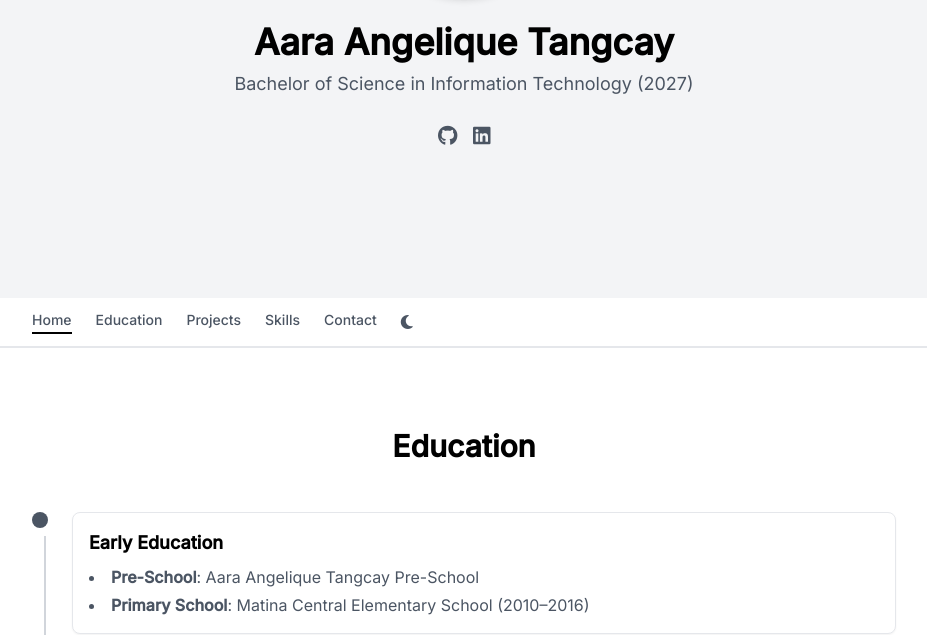
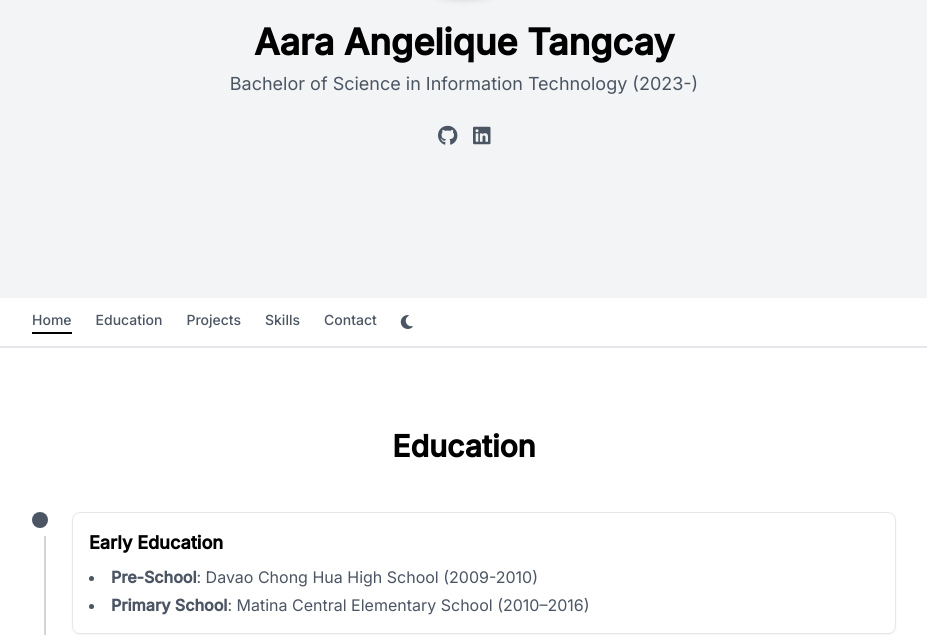
Before and after one commit to nihaokailan/porfolio, a plain HTML site: page index.html in a window 1280 px wide. Shown: the part 342-977 px from the top of the page, without its empty margins (176-1103 px from the left). Drawn offline with nearby package versions, Linux system fonts and the light colour scheme.

Commit message:
Update index.html

```diff
--- a/index.html
+++ b/index.html
@@ -4,13 +4,13 @@
   <meta charset="UTF-8">
   <meta name="viewport" content="width=device-width, initial-scale=1.0">
   <title>Aara Angelique Tangcay - Portfolio</title>
-  <!-- Tailwind CSS -->
+
   <script src="https://cdn.tailwindcss.com"></script>
-  <!-- Font Awesome -->
+
   <link rel="stylesheet" href="https://cdnjs.cloudflare.com/ajax/libs/font-awesome/6.4.2/css/all.min.css">
-  <!-- Animate.css -->
+
   <link rel="stylesheet" href="https://cdnjs.cloudflare.com/ajax/libs/animate.css/4.1.1/animate.min.css"/>
-  <!-- Google Fonts -->
+
   <link href="https://fonts.googleapis.com/css2?family=Poppins:wght@300;400;600&family=Inter:wght@300;400;500&display=swap" rel="stylesheet">
   <style>
     body {
@@ -55,12 +55,12 @@
   </style>
 </head>
 <body class="bg-white text-black">
-  <!-- Hero Section -->
+
   <section id="home" class="min-h-[60vh] sm:min-h-[80vh] flex items-center bg-gray-100 py-12 sm:py-20">
     <div class="max-w-4xl mx-auto px-4 text-center animate__animated animate__fadeIn">
       <img src="./assets/profilepic.jpg" onerror="this.src='https://via.placeholder.com/150'" alt="Profile Picture" class="w-32 sm:w-48 h-32 sm:h-48 object-cover rounded-full mx-auto mb-6 border-2 border-gray-200 shadow-md transition-transform duration-300 hover:scale-105 animate__animated animate__zoomIn">
       <h1 class="text-2xl sm:text-4xl font-bold font-poppins text-black animate__animated animate__fadeInUp">Aara Angelique Tangcay</h1>
-      <p class="text-base sm:text-lg text-gray-600 mt-2 animate__animated animate__fadeInUp animate__delay-1s">Bachelor of Science in Information Technology (2027)</p>
+      <p class="text-base sm:text-lg text-gray-600 mt-2 animate__animated animate__fadeInUp animate__delay-1s">Bachelor of Science in Information Technology (2023-)</p>
       <div class="flex justify-center space-x-4 mt-6">
         <a href="https://github.com" target="_blank" class="text-lg sm:text-xl text-gray-600 hover:text-black transition-transform duration-300 hover:scale-110 animate__animated animate__zoomIn animate__delay-2s">
           <i class="fab fa-github"></i>
@@ -72,7 +72,7 @@
     </div>
   </section>
 
-  <!-- Navbar -->
+
   <nav class="bg-white border-b border-gray-200 sticky top-0 z-50 animate__animated animate__fadeInDown">
     <div class="max-w-4xl mx-auto px-4 py-3 flex justify-between items-center">
       <button id="menuToggle" class="sm:hidden text-gray-600 hover:text-black">
@@ -91,10 +91,10 @@
     </div>
   </nav>
 
-  <!-- Divider -->
+
   <hr class="border-gray-200">
 
-  <!-- Education Section -->
+
   <section id="education" class="py-12 sm:py-20">
     <div class="max-w-4xl mx-auto px-4">
       <h2 class="text-xl sm:text-3xl font-bold font-poppins text-center text-black mb-8 sm:mb-12 animate__animated animate__fadeInUp">Education</h2>
@@ -104,7 +104,7 @@
           <div class="bg-white border border-gray-200 shadow-sm rounded-lg p-3 sm:p-4">
             <h3 class="text-base sm:text-lg font-semibold text-black">Early Education</h3>
             <ul class="list-disc list-inside space-y-1 mt-2 text-gray-600 text-sm sm:text-base">
-              <li><strong>Pre-School</strong>: Aara Angelique Tangcay Pre-School</li>
+              <li><strong>Pre-School</strong>: Davao Chong Hua High School (2009-2010)</li>
               <li><strong>Primary School</strong>: Matina Central Elementary School (2010–2016)</li>
             </ul>
           </div>
@@ -124,10 +124,10 @@
     </div>
   </section>
 
-  <!-- Divider -->
+
   <hr class="border-gray-200">
 
-  <!-- Projects Section -->
+
   <section id="projects" class="py-12 sm:py-20 bg-gray-100">
     <div class="max-w-4xl mx-auto px-4">
       <h2 class="text-xl sm:text-3xl font-bold font-poppins text-center text-black mb-8 sm:mb-12 animate__animated animate__fadeInUp">Projects</h2>
@@ -152,10 +152,10 @@
     </div>
   </section>
 
-  <!-- Divider -->
+
   <hr class="border-gray-200">
 
-  <!-- Skills Section -->
+
   <section id="skills" class="py-12 sm:py-20">
     <div class="max-w-4xl mx-auto px-4">
       <h2 class="text-xl sm:text-3xl font-bold font-poppins text-center text-black mb-8 sm:mb-12 animate__animated animate__fadeInUp">Skills</h2>
@@ -169,10 +169,10 @@
     </div>
   </section>
 
-  <!-- Divider -->
+
   <hr class="border-gray-200">
 
-  <!-- Contact Section -->
+
   <section id="contact" class="py-12 sm:py-20 bg-gray-100">
     <div class="max-w-4xl mx-auto px-4">
       <h2 class="text-xl sm:text-3xl font-bold font-poppins text-center text-black mb-8 sm:mb-12 animate__animated animate__fadeInUp">Contact Me</h2>
@@ -198,10 +198,10 @@
     </div>
   </section>
 
-  <!-- Divider -->
+
   <hr class="border-gray-200">
 
-  <!-- Footer -->
+
   <footer class="bg-black text-white py-6 animate__animated animate__fadeInUp">
     <div class="max-w-4xl mx-auto px-4 text-center">
       <p class="text-xs sm:text-sm">© 2025 Aara Angelique Tangcay. All rights reserved.</p>
@@ -216,9 +216,9 @@
     </div>
   </footer>
 
-  <!-- Scripts -->
+
   <script>
-    // Hamburger Menu Toggle
+
     const menuToggle = document.getElementById('menuToggle');
     const navMenu = document.getElementById('navMenu');
     if (menuToggle && navMenu) {
@@ -230,7 +230,7 @@
       });
     }
 
-    // Dark Mode Toggle
+
     const darkModeToggle = document.getElementById('darkModeToggle');
     if (darkModeToggle) {
       darkModeToggle.addEventListener('click', () => {
@@ -241,7 +241,6 @@
       });
     }
 
-    // Navbar Active State
     const navLinks = document.querySelectorAll('.nav-link');
     const sections = document.querySelectorAll('section');
 
```
